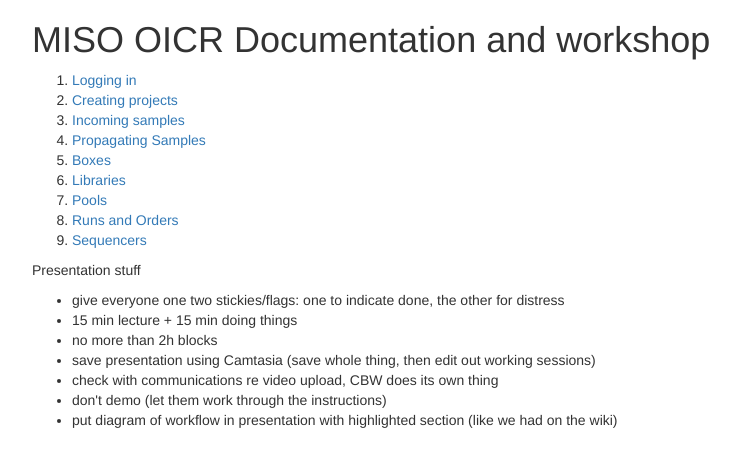
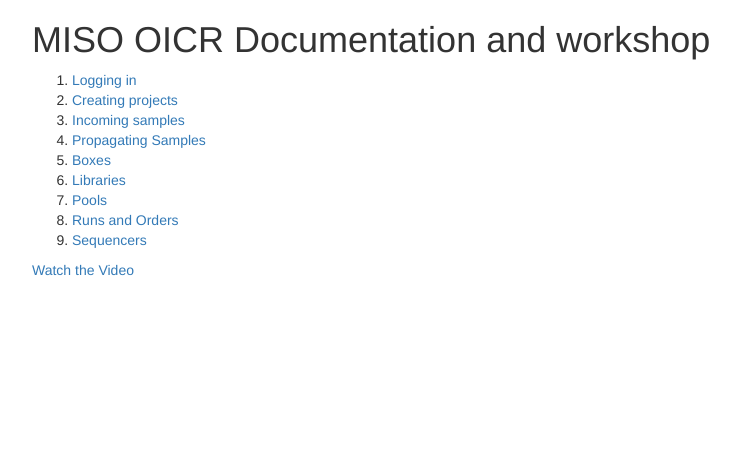
Before and after one commit to miso-lims/walkthroughs, a Jekyll site: the page built from index.md, in a window 1280 px wide. Shown: the top 467 px of the page, without its empty margins (233-973 px from the left). Built offline with Jekyll 4.4.1, drawn with Linux system fonts in a browser that asks for light colours.

Commit message:
Add link to video

```diff
--- a/index.md
+++ b/index.md
@@ -14,12 +14,4 @@ layout: page
 1. [Runs and Orders](8-runs)
 1. [Sequencers](9-sequencers)
 
-Presentation stuff
-
-* give everyone one two stickies/flags: one to indicate done, the other for distress
-* 15 min lecture + 15 min doing things
-* no more than 2h blocks
-* save presentation using Camtasia (save whole thing, then edit out working sessions)
-* check with communications re video upload, CBW does its own thing
-* don't demo (let them work through the instructions)
-* put diagram of workflow in presentation with highlighted section (like we had on the wiki)
+[Watch the Video](https://labs.oicr.on.ca/files/7969/file/MISOTutorial.mp4)
```
